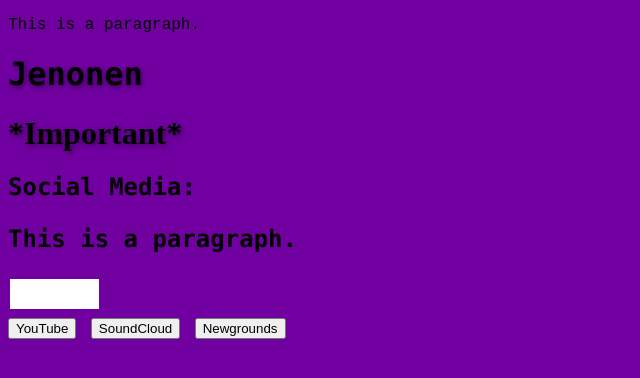
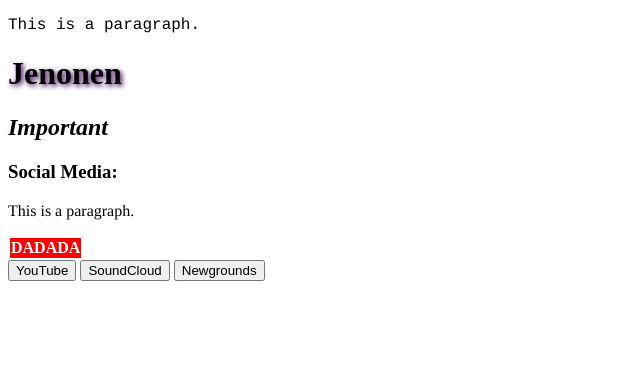
Before and after one commit to Jenonen-Labs/Jenonen-Labs.github.io, a plain HTML site: page index.html in a window 1280 px wide. Shown: the whole page, without its empty margins (0-640 px from the left). Drawn offline with Linux system fonts and the light colour scheme.

Commit message:
Update index.html

```diff
--- a/index.html
+++ b/index.html
@@ -2,20 +2,19 @@
     <html>
         <head>
             <title>About Jenonen</title>
-            <meta name="author" content="Jenonen">
-            <p style="font-family:courier new">This is a paragraph.</p>
-            <meta charset="utf-8">
-            <link rel="stylesheet" href="bio.css">
+            <meta name=author content=Jenonen>
+            <p style=font-family:courier new>This is a paragraph.</p>
+            <meta charset=utf-8>
+            <link rel=stylesheet href=bio.css>
         </head>
-            <body style="background-color:#7000A0;">
-            <h1 style="font-family:lucida console";"text-align:center">Jenonen</h1>
-            <h1 style=color:ff0000>*Important*</h1>
-            <style> h1 {text-shadow: 2px 2px 5px #400060;}</style>
-            <h2 style="font-family:lucida console">Social Media:</style>
-            <p style="font-family:lucida console";"font-size:10">This is a paragraph.</p>
+            <body style=background-color:7000a0>
+            <h1 style=font-family:lucida console;"text-align:center">Jenonen</h1>
+            <h2 style=color:ff0000;text-shadow: 2px 2px 5px 400060><i>Important</i></h2>
+            <h3 style=font-family:lucida console>Social Media:</h3>
+            <p style=font-family:times new roman;font-size:10>This is a paragraph.</p>
         <table>
             <tr>
-                <td style=background-color:white;color:white><b>DADADA</b></td>
+                <td style=background-color:red;color:white><b>DADADA</b></td>
             </tr>
         </table>
             <style> h1 {text-shadow: 2px 2px 5px #400060;}</style>
```
